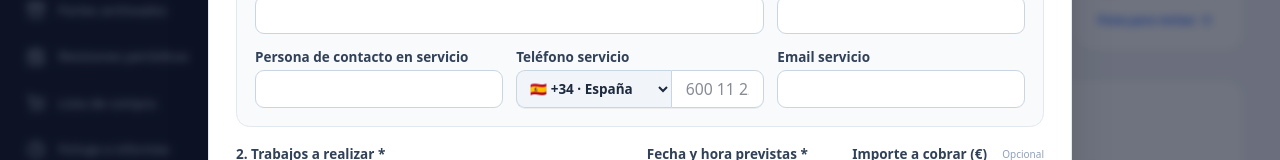
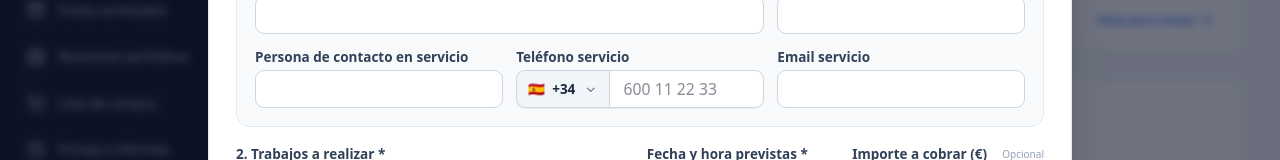
Before and after one commit to jugarbar666/app-partes-trabajo, a React (Vite) app: page / in a window 1280 px wide. Both pictures are taken after a click on the button "+ Nuevo". Shown: the part 343-503 px from the top of the page. Built offline with nearby package versions, Linux system fonts and the light colour scheme.

Commit message:
style: mostrar solo bandera y prefijo en el boton cerrado y nombre de pais al desplegar

```diff
--- a/src/components/CommonUI.tsx
+++ b/src/components/CommonUI.tsx
@@ -9,6 +9,7 @@ import {
   Columns,
   ArrowLeft,
   X,
+  ChevronDown,
 } from 'lucide-react';
 import {
   normalizePhoneLinks,
@@ -437,8 +438,20 @@ export const PhoneInputField: React.FC<{
     }
   }, [parsed.prefix]);
 
+  const selectedCountry = COUNTRY_PHONE_PREFIXES.find((cp) => cp.code === currentPrefix);
+  const displayFlag = selectedCountry?.flag || '🌐';
+
   return (
-    <div className="flex rounded-lg shadow-2xs w-full">
+    <div className="flex rounded-lg shadow-2xs w-full focus-within:ring-2 focus-within:ring-blue-500">
+      {/* Selector de prefijo con insignia cerrada mostrando SOLO bandera y prefijo (sin nombre de país) */}
+      <div className="relative inline-flex items-center shrink-0 group">
+        <div className="flex items-center gap-1.5 px-2.5 py-1.5 rounded-l-lg border border-r-0 border-slate-300 bg-slate-100 group-hover:bg-slate-200 text-slate-800 font-extrabold text-xs select-none transition h-full">
+          <span>{displayFlag}</span>
+          <span>{currentPrefix}</span>
+          <ChevronDown className="w-3 h-3 text-slate-500 shrink-0 ml-0.5" />
+        </div>
+
+        {/* Select nativo superpuesto transparente: al hacer clic se abre el menú nativo mostrando los países */}
         <select
           aria-label="Prefijo internacional"
           value={currentPrefix}
@@ -449,7 +462,7 @@ export const PhoneInputField: React.FC<{
               onChange(`${newPrefix} ${parsed.localNumber.trim()}`);
             }
           }}
-        className="inline-flex items-center px-2 py-1.5 rounded-l-lg border border-r-0 border-slate-300 bg-slate-100 hover:bg-slate-200 text-slate-800 font-extrabold text-xs select-none shrink-0 focus:outline-none focus:ring-2 focus:ring-blue-500 cursor-pointer max-w-[125px] sm:max-w-[155px] truncate"
+          className="absolute inset-0 w-full h-full opacity-0 cursor-pointer z-10"
         >
           {!COUNTRY_PHONE_PREFIXES.some((cp) => cp.code === currentPrefix) && (
             <option value={currentPrefix}>🌐 {currentPrefix}</option>
@@ -460,6 +473,8 @@ export const PhoneInputField: React.FC<{
             </option>
           ))}
         </select>
+      </div>
+
       <input
         id={id}
         name={name}
@@ -483,7 +498,7 @@ export const PhoneInputField: React.FC<{
           onChange(cleaned ? `${currentPrefix} ${cleaned}` : '');
         }}
         placeholder={placeholder}
-        className={`w-full px-3 py-1.5 rounded-r-lg border border-slate-300 text-sm bg-white focus:ring-2 focus:ring-blue-500 focus:border-blue-500 ${className}`}
+        className={`w-full px-3 py-1.5 rounded-r-lg border border-slate-300 text-sm bg-white focus:outline-none ${className}`}
       />
     </div>
   );
```
Lines whose indentation alone changed are shown as unchanged.
